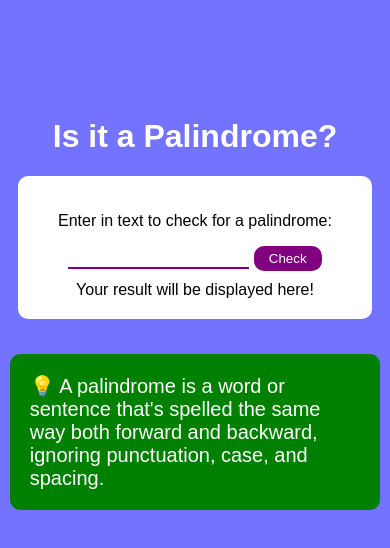
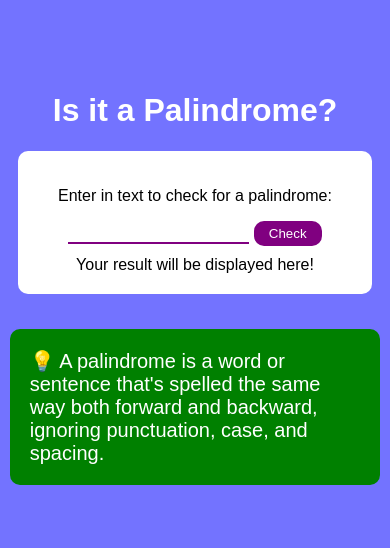
Before and after one commit to andzheyevskiy/Palindrome-Checker, a plain HTML site: page index.html in a window 390 px wide. Drawn offline with Linux system fonts and the light colour scheme.

Commit message:
Improved mobile visibility

```diff
--- a/styles.css
+++ b/styles.css
@@ -1,5 +1,4 @@
 body{
-    height: 70vh;
     background-color: rgb(115, 115, 255);
     font-family: sans-serif;
     display: flex;
@@ -17,6 +16,7 @@ main{
 
 }
 h1{
+    margin-top: 10vh;
     color: white;
 }
 .pali{
```
